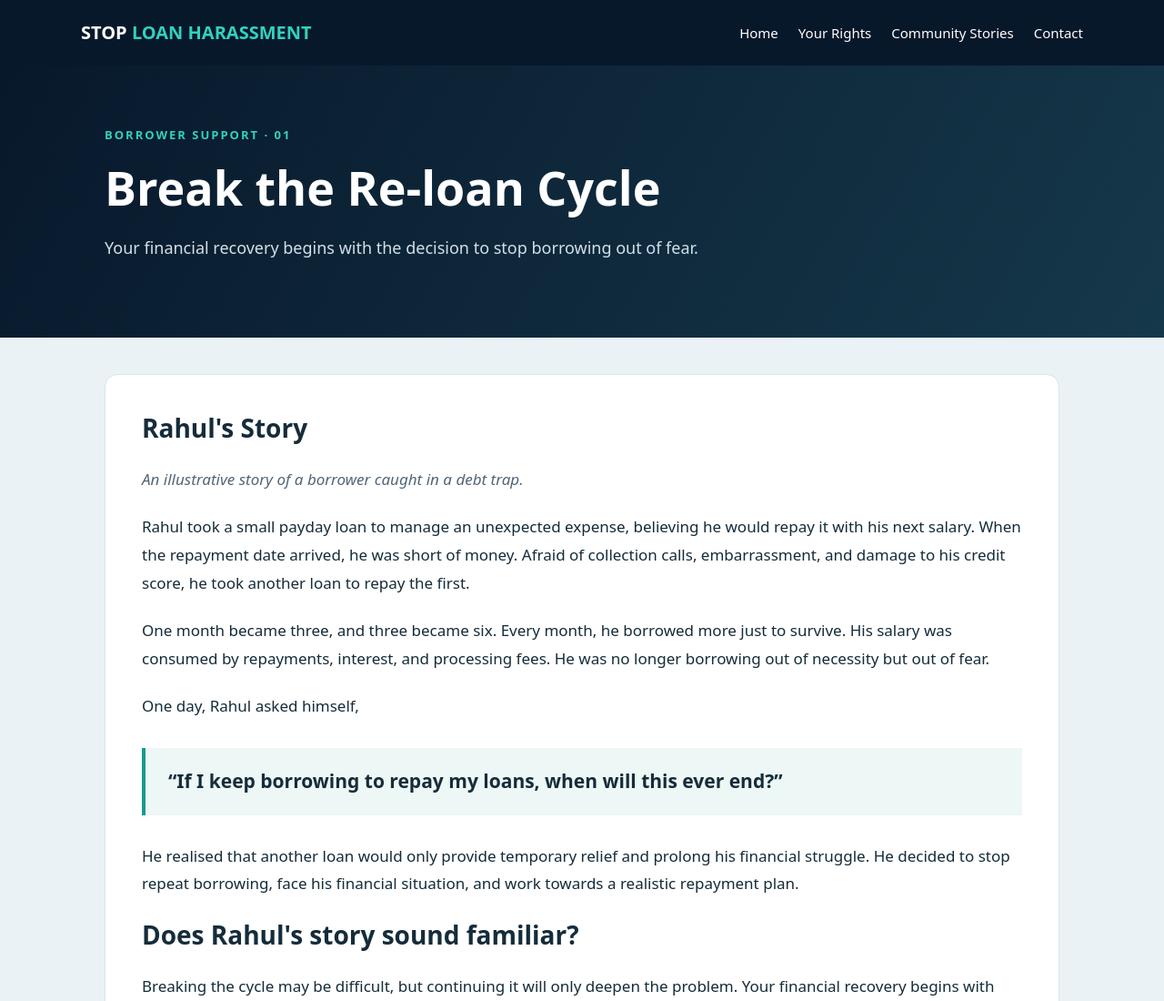
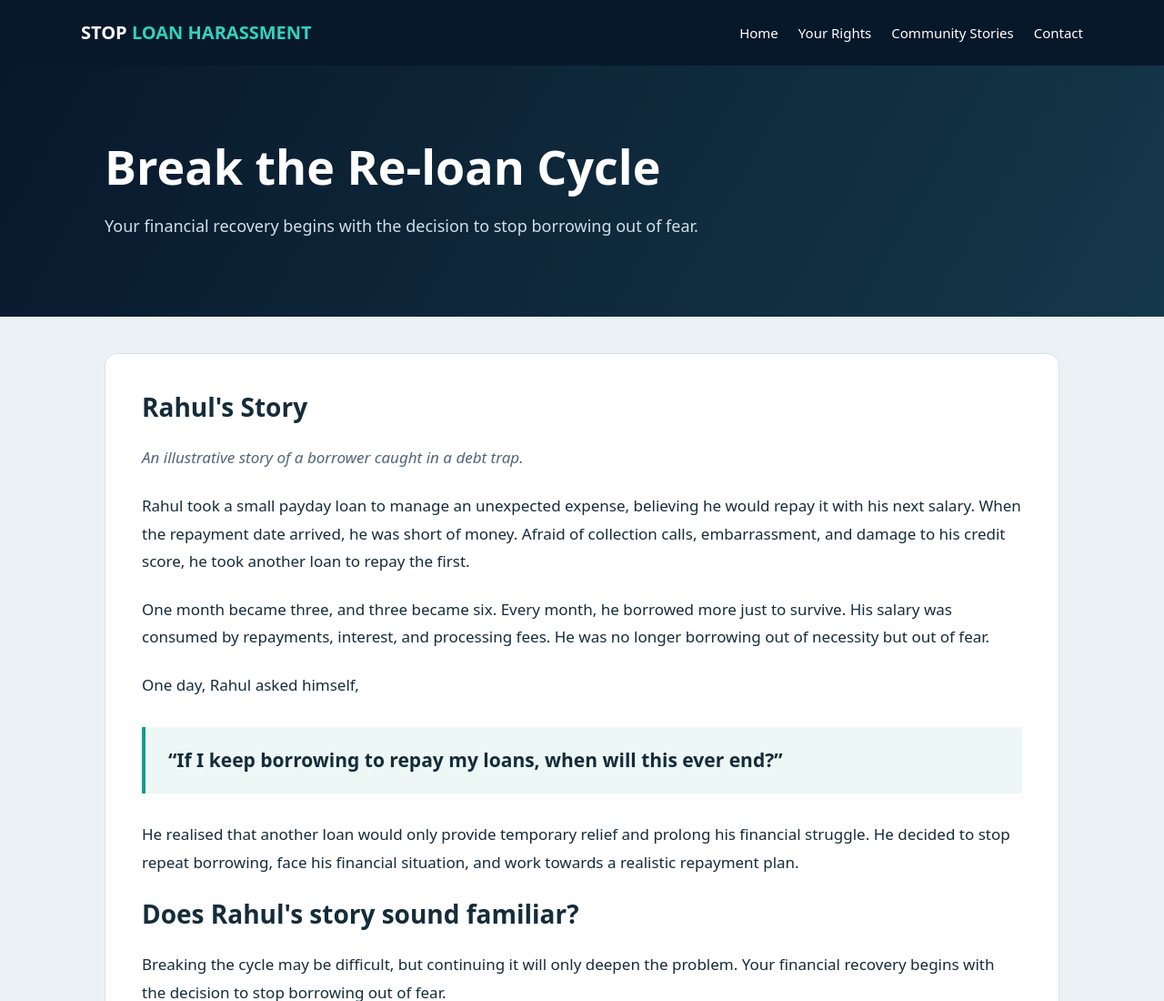
Before and after one commit to stoploanharassment/stoploanharassment.github.io, a plain HTML site: page stop-reloan-cycle.html in a window 1280 px wide. Shown: the top 1100 px of the page at 91% size. Drawn offline with Linux system fonts and the light colour scheme.

Commit message:
Update stop-reloan-cycle.html

```diff
--- a/stop-reloan-cycle.html
+++ b/stop-reloan-cycle.html
@@ -85,14 +85,6 @@
         .wrap {
             max-width: 1050px;
             margin: auto;
-        }
-
-        .eyebrow {
-            color: var(--teal);
-            font-size: 13px;
-            font-weight: 800;
-            letter-spacing: 2px;
-            text-transform: uppercase;
         }
 
         h1 {
@@ -254,9 +246,6 @@
 
 <section class="hero">
     <div class="wrap">
-        <div class="eyebrow">
-            Borrower Support &middot; 01
-        </div>
 
         <h1>Break the Re-loan Cycle</h1>
 
@@ -264,6 +253,7 @@
             Your financial recovery begins with the decision
             to stop borrowing out of fear.
         </p>
+
     </div>
 </section>
 
@@ -320,6 +310,7 @@
         </p>
 
         <div class="motivation">
+
             <strong>
                 Break the cycle. Face the situation.
                 Make a plan. Rebuild your life.
@@ -329,6 +320,7 @@
                 Your debt is a chapter of your life,
                 not your entire story.
             </p>
+
         </div>
 
         <p class="disclaimer">
```
